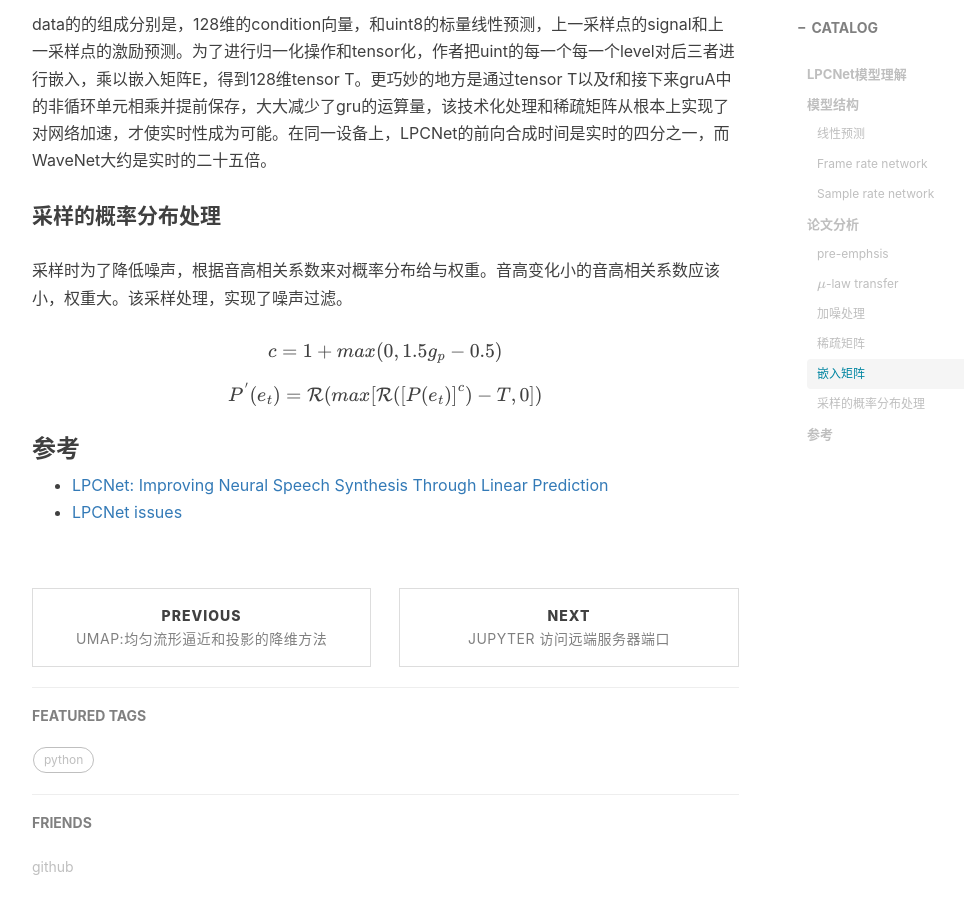
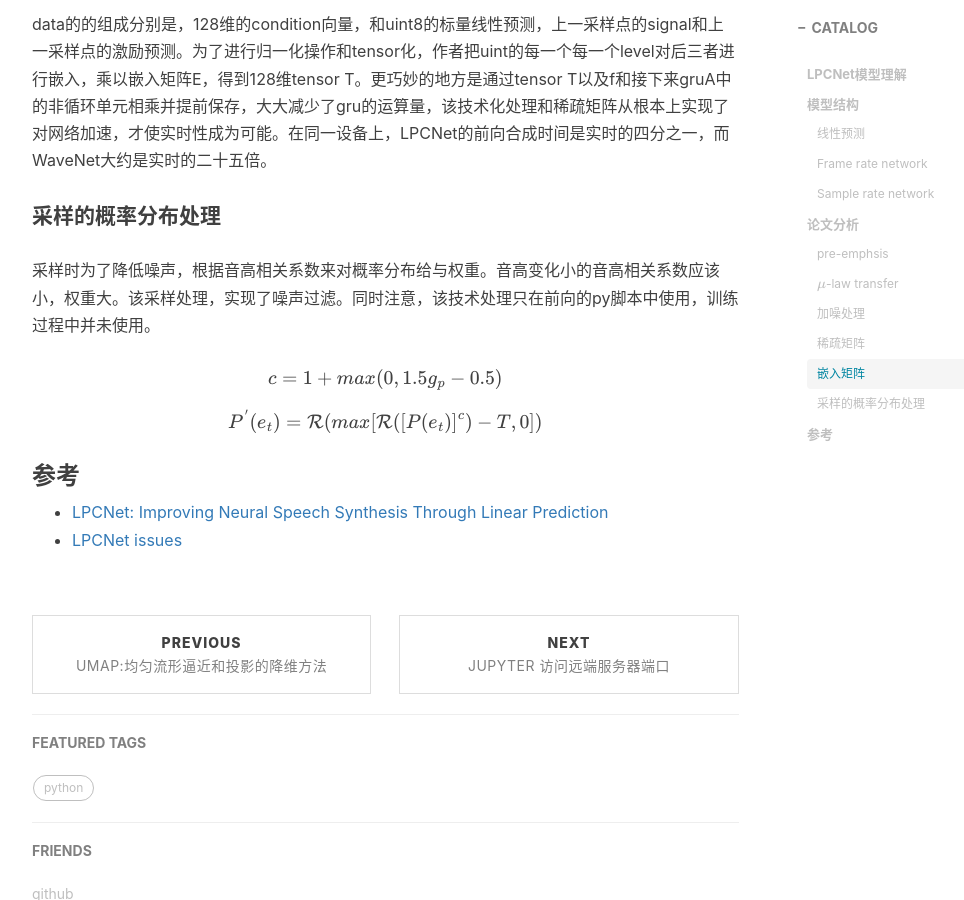
Before and after one commit to zhuxiaoxuhit/zhuxiaoxuhit.github.io, a Jekyll site: the page built from _posts/2020-01-14-LPCNet：物理建模加神经网络的声码器系统.md, in a window 1280 px wide and 900 px high, scrolled down 4485 px. Shown: the whole window, without its empty margins (233-1197 px from the left). Built offline with Jekyll 4.4.1, drawn with Linux system fonts in a browser that asks for light colours; nearby versions of some CDN libraries; formulas are drawn with MathJax 3; comment, search, counter and statistics services are not loaded.

Commit message:
[CHG] lpcnet sampling chart

```diff
--- a/_posts/2020-01-14-LPCNet：物理建模加神经网络的声码器系统.md
+++ b/_posts/2020-01-14-LPCNet：物理建模加神经网络的声码器系统.md
@@ -65,7 +65,7 @@ $\mu$-law同样只是一种刻度映射，类似mel刻度映射。下图是映
 data的的组成分别是，128维的condition向量，和uint8的标量线性预测，上一采样点的signal和上一采样点的激励预测。为了进行归一化操作和tensor化，作者把uint的每一个每一个level对后三者进行嵌入，乘以嵌入矩阵E，得到128维tensor T。更巧妙的地方是通过tensor T以及f和接下来gruA中的非循环单元相乘并提前保存，大大减少了gru的运算量，该技术化处理和稀疏矩阵从根本上实现了对网络加速，才使实时性成为可能。在同一设备上，LPCNet的前向合成时间是实时的四分之一，而WaveNet大约是实时的二十五倍。
 
 #### 采样的概率分布处理
-采样时为了降低噪声，根据音高相关系数来对概率分布给与权重。音高变化小的音高相关系数应该小，权重大。该采样处理，实现了噪声过滤。
+采样时为了降低噪声，根据音高相关系数来对概率分布给与权重。音高变化小的音高相关系数应该小，权重大。该采样处理，实现了噪声过滤。同时注意，该技术处理只在前向的py脚本中使用，训练过程中并未使用。
 <center>$$c =  1 + max(0,1.5g_p - 0.5)$$</center>
 <center>$$ P^{'}(e_t)=\mathcal{R}(max[\mathcal{R}({[P(e_t)]}^{c})-T,0])$$</center>
 
```
Also changed, not shown: _posts/2020-03-01-python爬取网页信息.md (+2 -2 lines).
